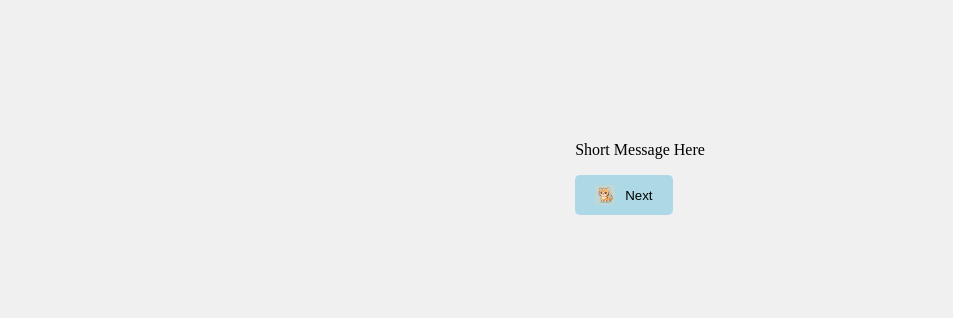
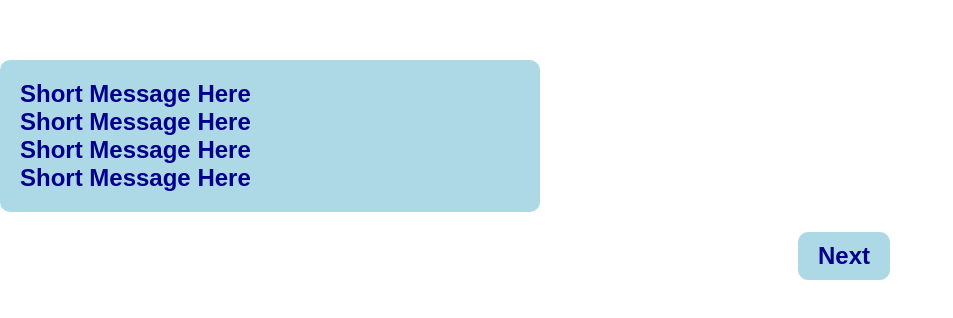
Before and after one commit to PrasenjeetSC/Nilofar-Exam-WIsh, a plain HTML site: page page2.html in a window 1280 px wide. Shown: the part 230-548 px from the top of the page, without its empty margins (0-953 px from the left). Drawn offline with Linux system fonts and the light colour scheme.

Commit message:
Update page2.html

```diff
--- a/page2.html
+++ b/page2.html
@@ -7,43 +7,68 @@
     <style>
         body {
             display: flex;
+            flex-direction: column;
             justify-content: center;
             align-items: center;
             height: 100vh;
             margin: 0;
-            background-color: #f0f0f0;
+            background-color: #ffffff; /* White background */
+            font-family: Arial, sans-serif;
         }
-        .message-container {
-            text-align: center;
+        .message-box {
+            background-color: #add8e6; /* Light blue */
+            color: #00008b; /* Deep blue */
+            font-size: 24px;
+            font-weight: bold;
+            border-radius: 10px;
+            padding: 20px;
+            margin-bottom: 20px;
+            text-align: left;
+            width: 80%;
+            max-width: 500px;
+            align-self: flex-start;
         }
         .next-button {
             display: flex;
-            align-items: center;
-            background-color: #add8e6; /* Match the background of the cat image */
+            justify-content: flex-end;
+            width: 80%;
+            max-width: 500px;
+        }
+        .next-button button {
+            background-color: #add8e6; /* Light blue */
+            color: #00008b; /* Deep blue */
+            font-size: 24px;
+            font-weight: bold;
             border: none;
+            border-radius: 10px;
             padding: 10px 20px;
             cursor: pointer;
-            border-radius: 5px;
         }
-        .next-button img {
-            width: 20px;
-            height: auto;
-            margin-right: 10px;
+        .next-button button:hover {
+            background-color: #00008b;
+            color: #add8e6;
+        }
+        @media (max-width: 600px) {
+            .message-box {
+                font-size: 18px;
+                padding: 15px;
+            }
+            .next-button button {
+                font-size: 18px;
+                padding: 8px 16px;
+            }
         }
     </style>
 </head>
 <body>
-    <div class="message-container">
-        <p>Short Message Here</p>
-        <button class="next-button" onclick="navigateToPage3()">
-            <img src="cat.avif" alt="Cat Icon">
-            Next
-        </button>
+    <div class="message-box">
+        Short Message Here<br>
+        Short Message Here<br>
+        Short Message Here<br>
+        Short Message Here<br>
     </div>
-    <script>
-        function navigateToPage3() {
-            window.location.href = "page3.html";
-        }
-    </script>
+    <div class="next-button">
+        <button onclick="location.href='page3.html'">Next</button>
+    </div>
 </body>
 </html>
```
